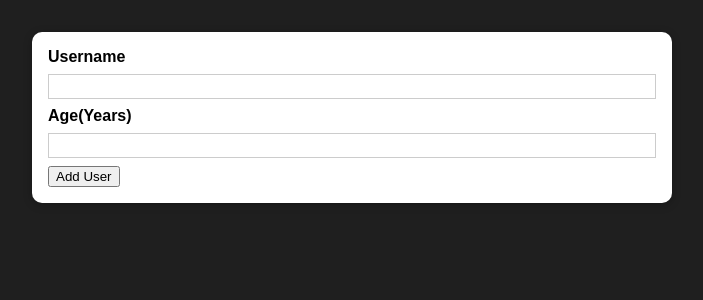
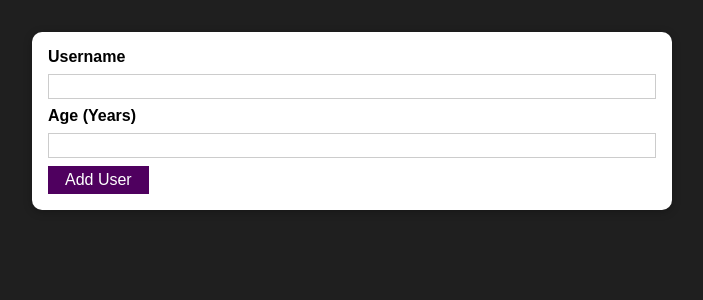
Before and after one commit to ShravaniBoga/react-form, a React (Vite) app in the folder React-form/: page / in a window 1280 px wide. Shown: the top 300 px of the page, without its empty margins (288-991 px from the left). Built offline with nearby package versions, Linux system fonts and the light colour scheme.

Commit message:
Adding a re-usable Button component

```diff
--- /dev/null
+++ b/React-form/src/components/UI/Button.jsx
@@ -0,0 +1,15 @@
+import classes from './Button.module.css';
+
+const Button = (props) => {
+    return (
+        <button
+            className={classes.button}
+            type={props.type || 'button'}
+            onClick={props.onClick}
+        >
+            {props.children}
+        </button>
+    );
+};
+
+export default Button;
--- /dev/null
+++ b/React-form/src/components/UI/Button.module.css
@@ -0,0 +1,18 @@
+.button {
+    font: inherit;
+    border: 1px solid #4f005f;
+    background: #4f005f;
+    color: white;
+    padding: 0.25rem 1rem;
+    cursor: pointer;
+  }
+
+  .button:hover,
+  .button:active {
+    background: #741188;
+    border-color: #741188;
+  }
+
+  .button:focus {
+    outline: none;
+  }
--- a/React-form/src/components/Users/AddUser.jsx
+++ b/React-form/src/components/Users/AddUser.jsx
@@ -1,28 +1,25 @@
+import React from 'react';
 
-import Card from '../UI/Card'
+import Card from '../UI/Card';
+import Button from '../UI/Button';
+import classes from './AddUser.module.css';
 
-
-import classes from './AddUser.module.css';
 const AddUser = (props) => {
     const addUserHandler = (event) => {
-        event.preventDefault()
+        event.preventDefault();
+    };
 
-    }
-    console.log(classes, "line10")
     return (
-        <div>
-            <Card className={classes.input}>
-                <form onSubmit={addUserHandler}>
-                    <label htmlFor='name'>Username</label>
-                    <input id='name' type="text" />
-                    <label htmlFor='age'>Age(Years)</label>
-                    <input id='age' type="text" />
-                    <button type='submit'>Add User</button>
-                </form>
-            </Card>
+        <Card className={classes.input}>
+            <form onSubmit={addUserHandler}>
+                <label htmlFor="username">Username</label>
+                <input id="username" type="text" />
+                <label htmlFor="age">Age (Years)</label>
+                <input id="age" type="number" />
+                <Button type="submit">Add User</Button>
+            </form>
+        </Card>
+    );
+};
 
-        </div>
-    )
-}
-
-export default AddUser
+export default AddUser;
```
